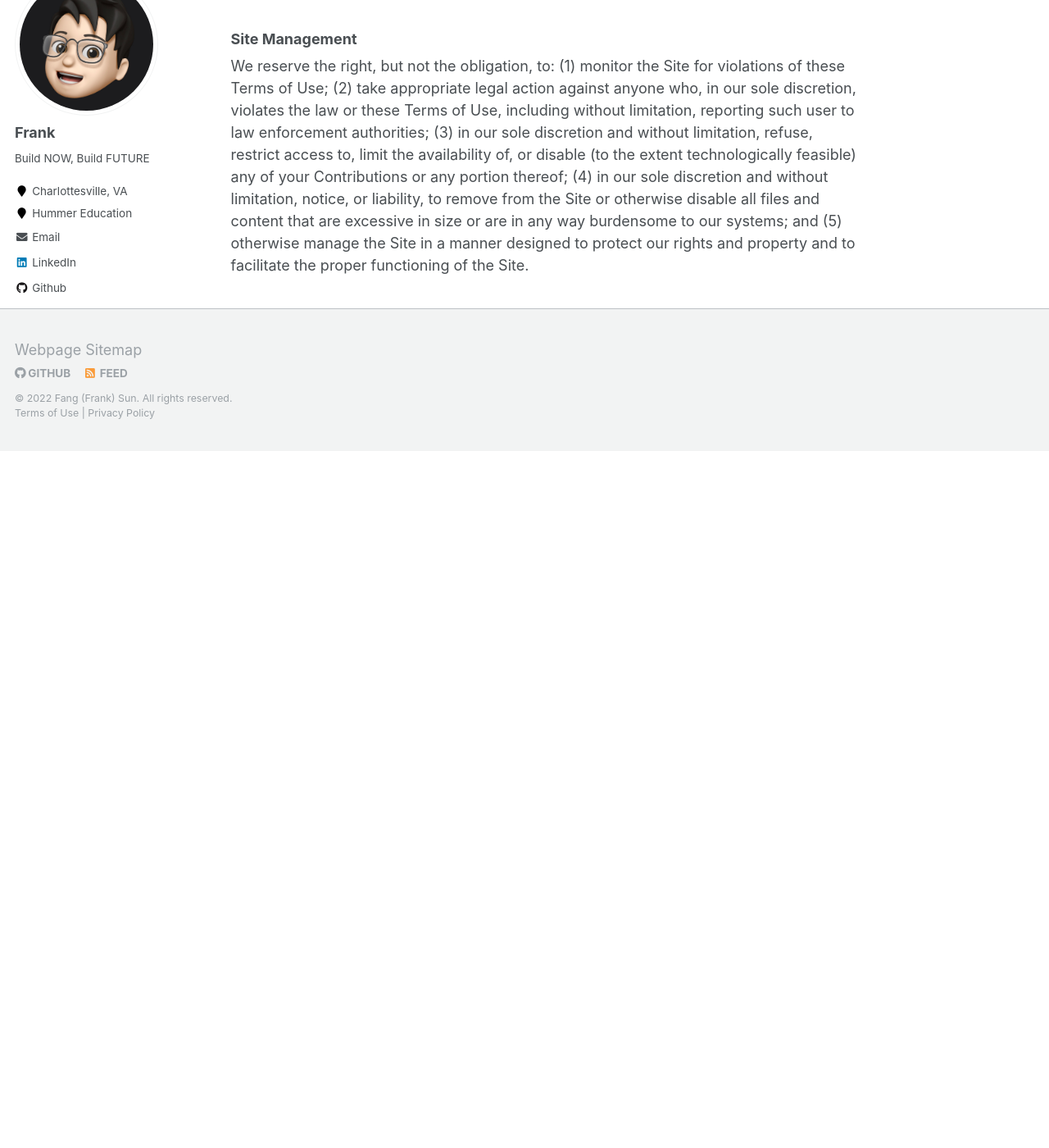
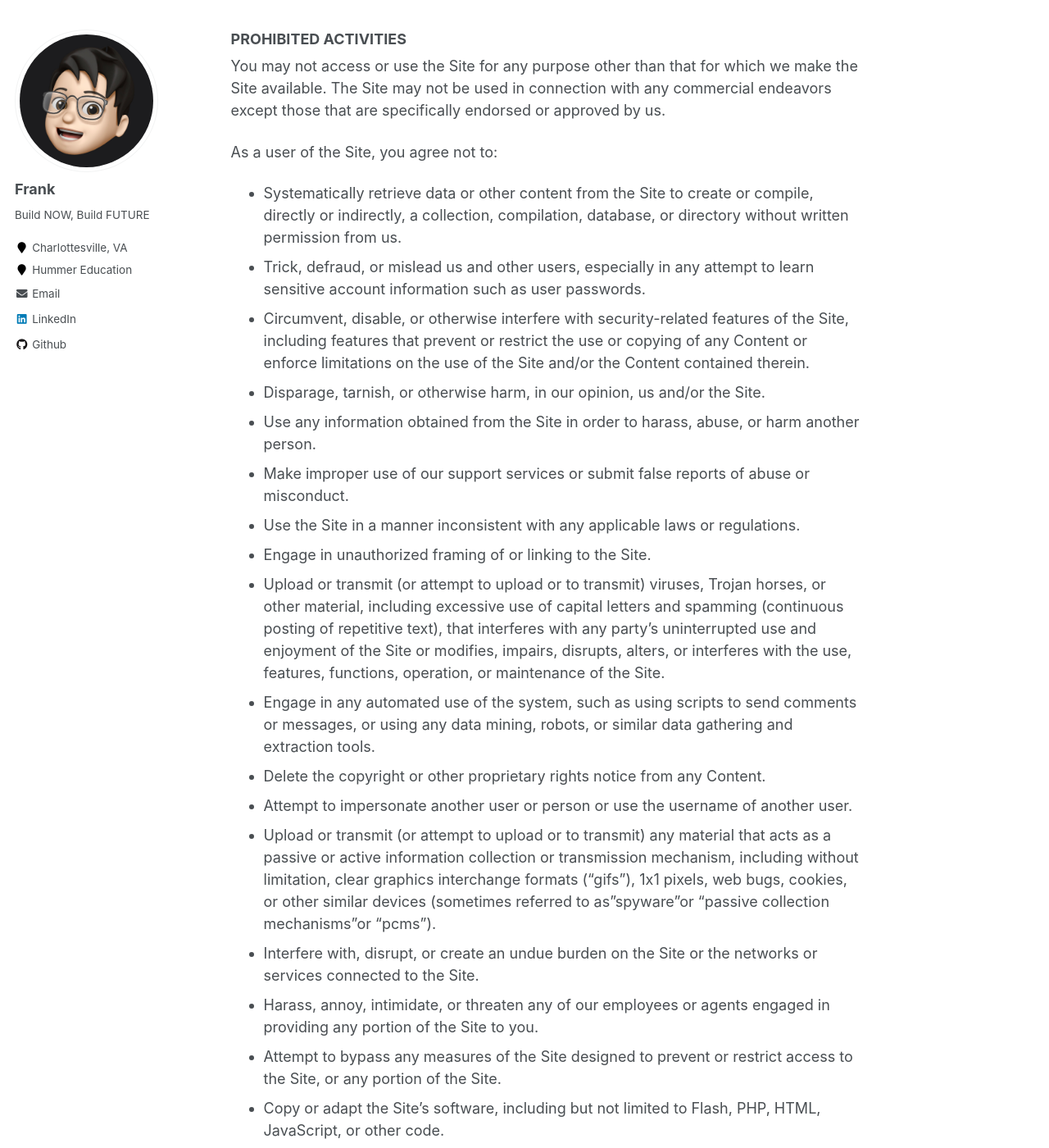
Before and after one commit to FangFrankSun/AcademicPage, a Jekyll site: the page built from _pages/terms.md, in a window 1280 px wide and 1400 px high, scrolled down 1641 px. Shown: the whole window at 82% size. Built offline with Jekyll 4.4.1, drawn with Linux system fonts in a browser that asks for light colours; before the commit the page ends 2191 px from its top, so only the background shows below that; some of the changed text lies outside the part shown.

Commit message:
Update terms.md

```diff
--- a/_pages/terms.md
+++ b/_pages/terms.md
@@ -29,6 +29,35 @@ By using the Site, you represent and warrant that:  (1) you have the legal capac
 If you provide any information that is untrue, inaccurate, not current, or incomplete, we have the right to suspend or terminate your account and refuse any and all current or future use of the Site  (or any portion thereof).
 
 
+### PROHIBITED ACTIVITIES
+
+You may not access or use the Site for any purpose other than that for which we make the Site available. The Site may not be used in connection with any commercial endeavors except those that are specifically endorsed or approved by us.
+
+As a user of the Site, you agree not to:
+
+ - Systematically retrieve data or other content from the Site to create or compile, directly or indirectly, a collection, compilation, database, or directory without written permission from us.
+- Trick, defraud, or mislead us and other users, especially in any attempt to learn sensitive account information such as user passwords.
+- Circumvent, disable, or otherwise interfere with security-related features of the Site, including features that prevent or restrict the use or copying of any Content or enforce limitations on the use of the Site and/or the Content contained therein.
+- Disparage, tarnish, or otherwise harm, in our opinion, us and/or the Site.
+- Use any information obtained from the Site in order to harass, abuse, or harm another person.
+- Make improper use of our support services or submit false reports of abuse or misconduct.
+- Use the Site in a manner inconsistent with any applicable laws or regulations.
+- Engage in unauthorized framing of or linking to the Site.
+- Upload or transmit  (or attempt to upload or to transmit) viruses, Trojan horses, or other material, including excessive use of capital letters and spamming (continuous posting of repetitive text), that interferes with any party's uninterrupted use and enjoyment of the Site or modifies, impairs, disrupts, alters, or interferes with the use, features, functions, operation, or maintenance of the Site.
+- Engage in any automated use of the system, such as using scripts to send comments or messages, or using any data mining, robots, or similar data gathering and extraction tools.
+- Delete the copyright or other proprietary rights notice from any Content.
+- Attempt to impersonate another user or person or use the username of another user.
+- Upload or transmit  (or attempt to upload or to transmit) any material that acts as a passive or active information collection or transmission mechanism, including without limitation, clear graphics interchange formats ("gifs"), 1x1 pixels, web bugs, cookies, or other similar devices  (sometimes referred to as"spyware"or "passive collection mechanisms"or "pcms").
+- Interfere with, disrupt, or create an undue burden on the Site or the networks or services connected to the Site.
+- Harass, annoy, intimidate, or threaten any of our employees or agents engaged in providing any portion of the Site to you.
+- Attempt to bypass any measures of the Site designed to prevent or restrict access to the Site, or any portion of the Site.
+- Copy or adapt the Site's software, including but not limited to Flash, PHP, HTML, JavaScript, or other code.
+- Except as permitted by applicable law, decipher, decompile, disassemble, or reverse engineer any of the software comprising or in any way making up a part of the Site.
+- Except as may be the result of standard search engine or Internet browser usage, use, launch, develop, or distribute any automated system, including without limitation, any spider, robot, cheat utility, scraper, or offline reader that accesses the Site, or using or launching any unauthorized script or other software.
+- Use a buying agent or purchasing agent to make purchases on the Site.
+- Make any unauthorized use of the Site, including collecting usernames and/or email addresses of users by electronic or other means for the purpose of sending unsolicited email, or creating user accounts by automated means or under false pretenses.
+- Use the Site as part of any effort to compete with us or otherwise use the Site and/or the Content for any revenue-generating endeavor or commercial enterprise.
+
 ### Site Management
 
 We reserve the right, but not the obligation, to:  (1) monitor the Site for violations of these Terms of Use;  (2) take appropriate legal action against anyone who, in our sole discretion, violates the law or these Terms of Use, including without limitation, reporting such user to law enforcement authorities;  (3) in our sole discretion and without limitation, refuse, restrict access to, limit the availability of, or disable  (to the extent technologically feasible) any of your Contributions or any portion thereof;  (4) in our sole discretion and without limitation, notice, or liability, to remove from the Site or otherwise disable all files and content that are excessive in size or are in any way burdensome to our systems; and (5) otherwise manage the Site in a manner designed to protect our rights and property and to facilitate the proper functioning of the Site.
```
